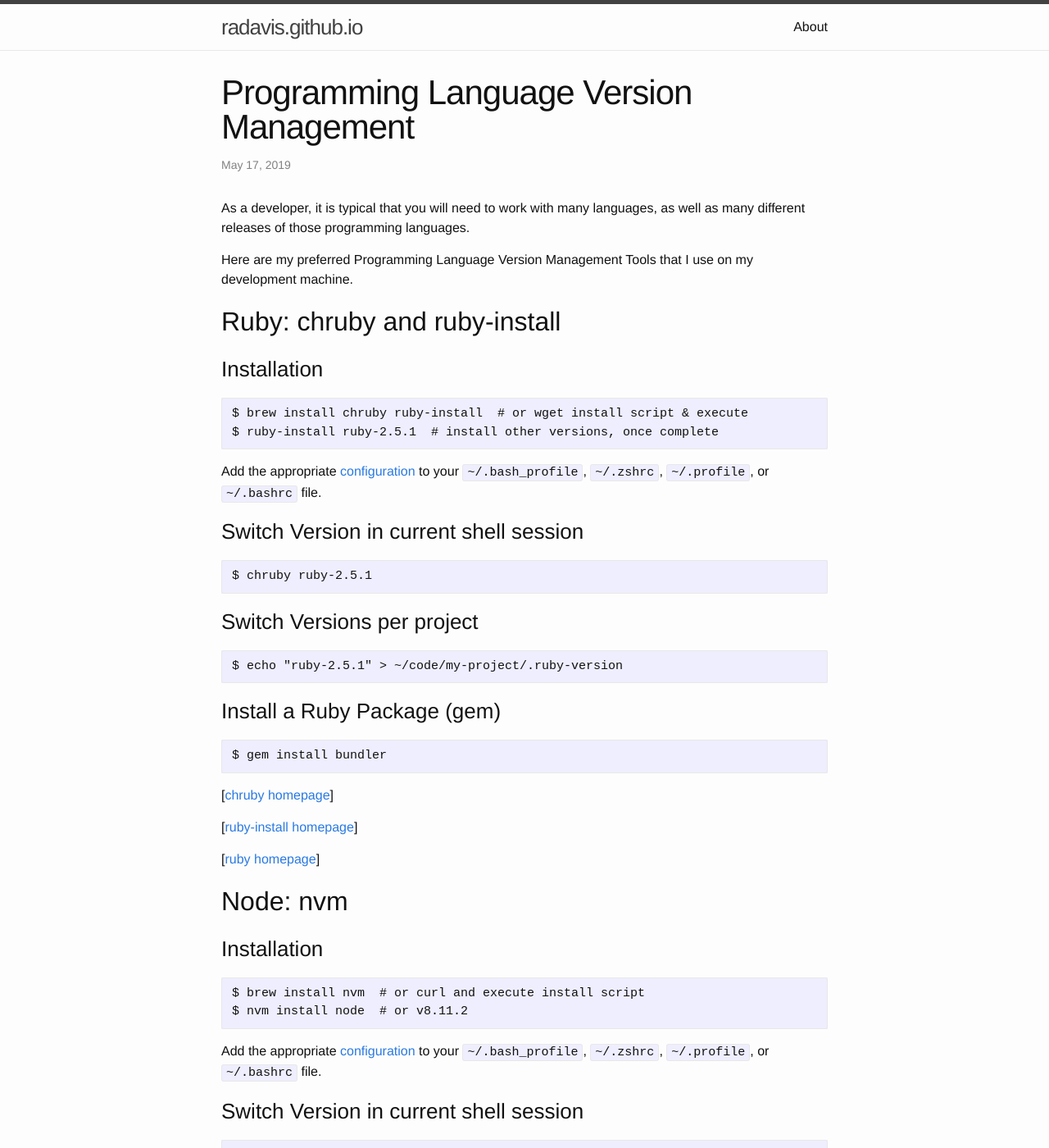
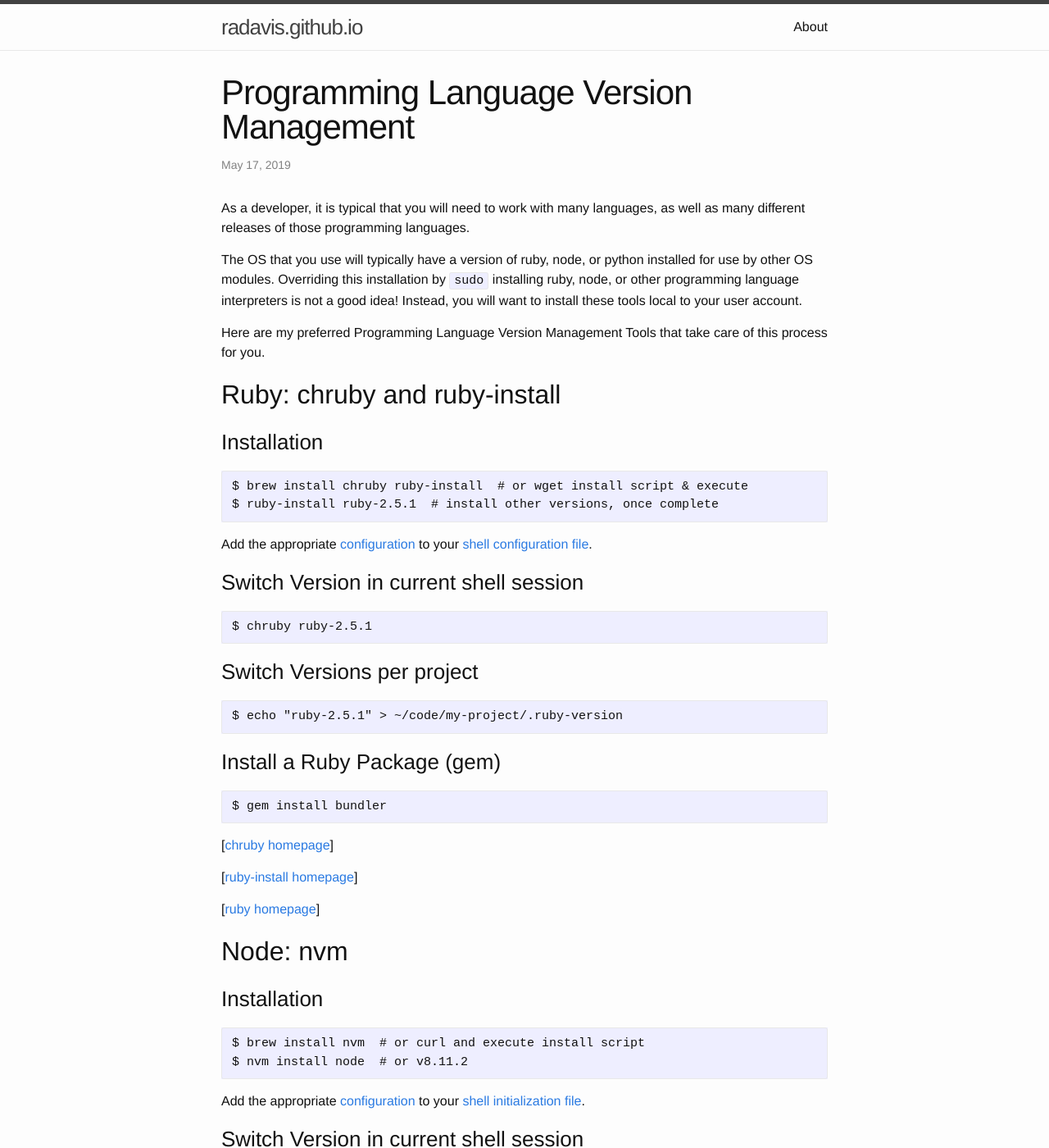
Before and after one commit to radavis/radavis.github.io, a Jekyll site: the page built from _posts/2019-05-17-programming-language-version-management.md, in a window 1280 px wide and 1400 px high. Shown: the whole window at 82% size. Built offline with Jekyll 4.4.1, drawn with Linux system fonts in a browser that asks for light colours; some of the changed text lies outside the part shown.

Commit message:
update article

````diff
--- a/_posts/2019-05-17-programming-language-version-management.md
+++ b/_posts/2019-05-17-programming-language-version-management.md
@@ -8,8 +8,14 @@ tags: ruby chruby ruby-install node nvm python pyenv
 As a developer, it is typical that you will need to work with many languages,
 as well as many different releases of those programming languages.
 
-Here are my preferred Programming Language Version Management Tools that I use
-on my development machine.
+The OS that you use will typically have a version of ruby, node, or python
+installed for use by other OS modules. Overriding this installation by `sudo`
+installing ruby, node, or other programming language interpreters is not a
+good idea! Instead, you will want to install these tools local to your user
+account.
+
+Here are my preferred Programming Language Version Management Tools that take
+care of this process for you.
 
 
 ## Ruby: chruby and ruby-install
@@ -22,7 +28,7 @@ $ ruby-install ruby-2.5.1  # install other versions, once complete
 ```
 
 Add the appropriate [configuration](https://github.com/postmodern/chruby#configuration)
-to your `~/.bash_profile`, `~/.zshrc`, `~/.profile`, or `~/.bashrc` file.
+to your [shell configuration file](http://tldp.org/LDP/Bash-Beginners-Guide/html/sect_03_01.html#sect_03_01_02).
 
 ### Switch Version in current shell session
 
@@ -58,8 +64,8 @@ $ brew install nvm  # or curl and execute install script
 $ nvm install node  # or v8.11.2
 ```
 
-Add the appropriate [configuration](https://github.com/nvm-sh/nvm#installation-and-update)
-to your `~/.bash_profile`, `~/.zshrc`, `~/.profile`, or `~/.bashrc` file.
+Add the appropriate [configuration](https://github.com/postmodern/chruby#configuration)
+to your [shell initialization file](http://tldp.org/LDP/Bash-Beginners-Guide/html/sect_03_01.html#sect_03_01_02).
 
 ### Switch Version in current shell session
 
@@ -98,8 +104,8 @@ $ pyenv install 2.7.15
 $ pyenv install 3.7.2  # and other versions
 ```
 
-Add the appropriate [configuration](https://github.com/pyenv/pyenv#installation)
-to your `~/.bash_profile`, `~/.zshrc`, `~/.profile`, or `~/.bashrc` file.
+Add the appropriate [configuration](https://github.com/postmodern/chruby#configuration)
+to your [shell initialization file](http://tldp.org/LDP/Bash-Beginners-Guide/html/sect_03_01.html#sect_03_01_02).
 
 ### Switch Version per project
 
````
